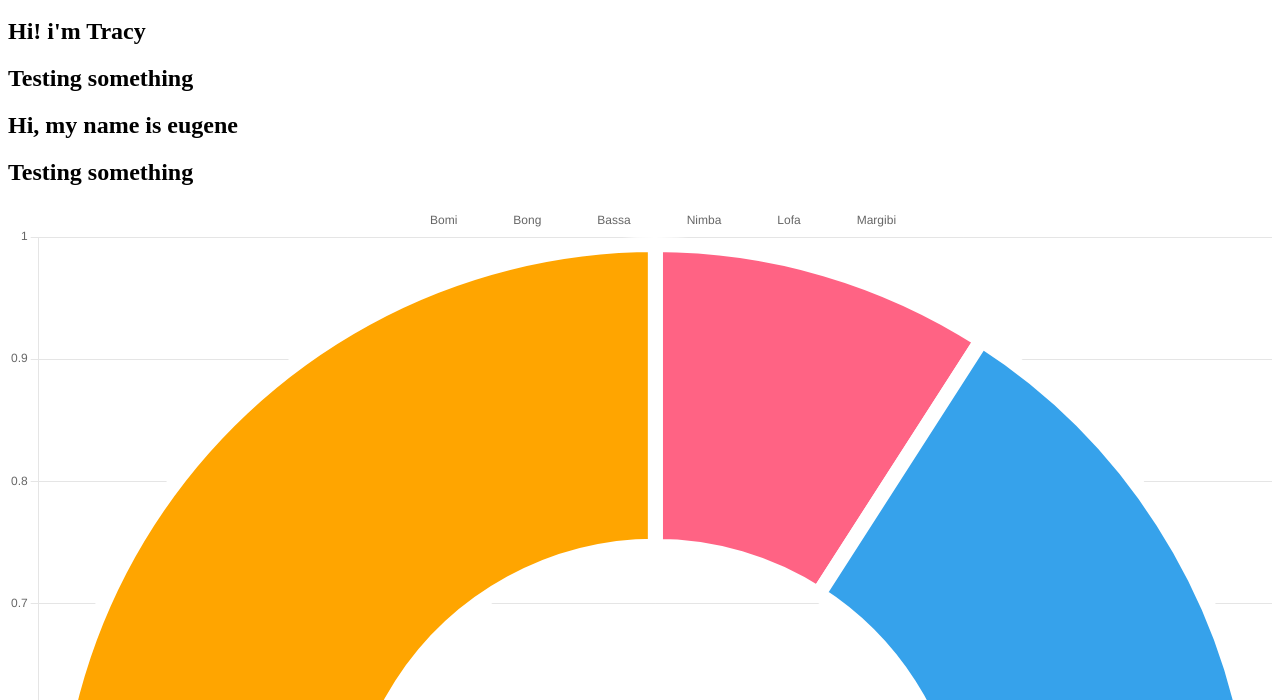
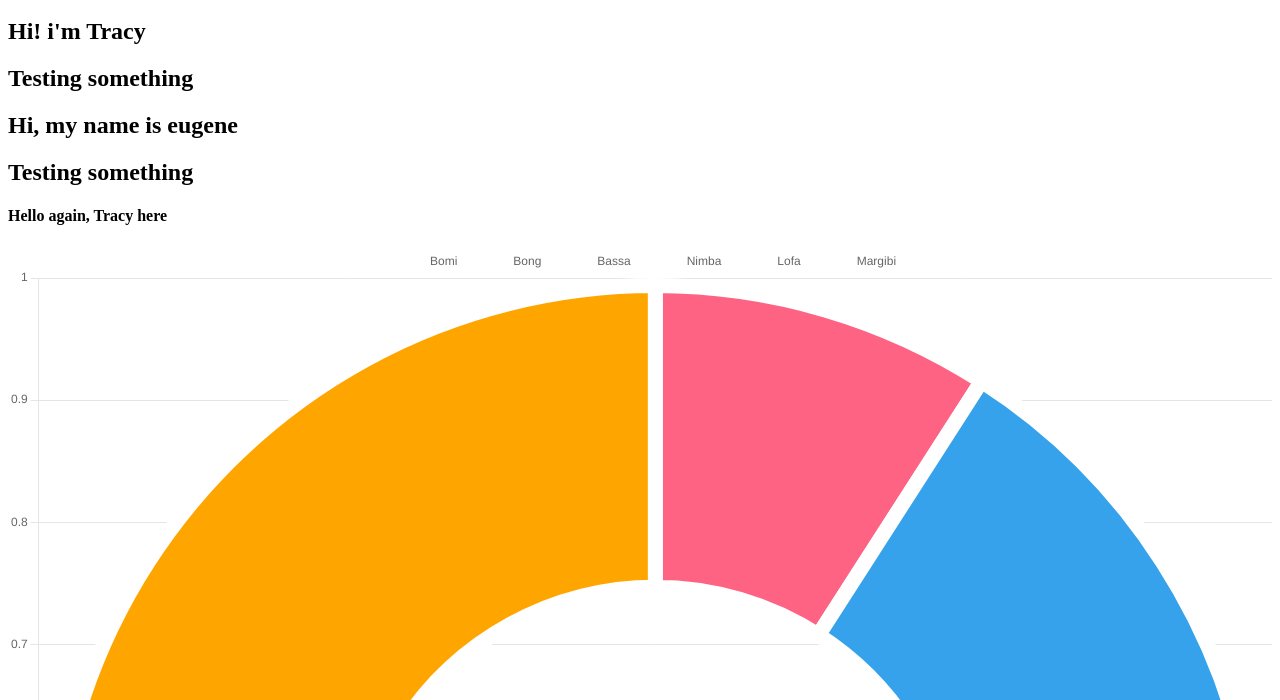
Before and after one commit to Kwagei/git-demo, a plain HTML site: page index.html in a window 1280 px wide. Shown: the part 100-800 px from the top of the page. Drawn offline with nearby package versions, Linux system fonts and the light colour scheme.

Commit message:
added h4 tag

```diff
--- a/index.html
+++ b/index.html
@@ -13,6 +13,7 @@
 		<h2>Testing something</h2>
 		<h2>Hi, my name is eugene</h2>
 		<h2>Testing something</h2>
+		<h4>Hello again, Tracy here</h4>
 		<div>
 			<canvas id="myChart"></canvas>
 		</div>
```
